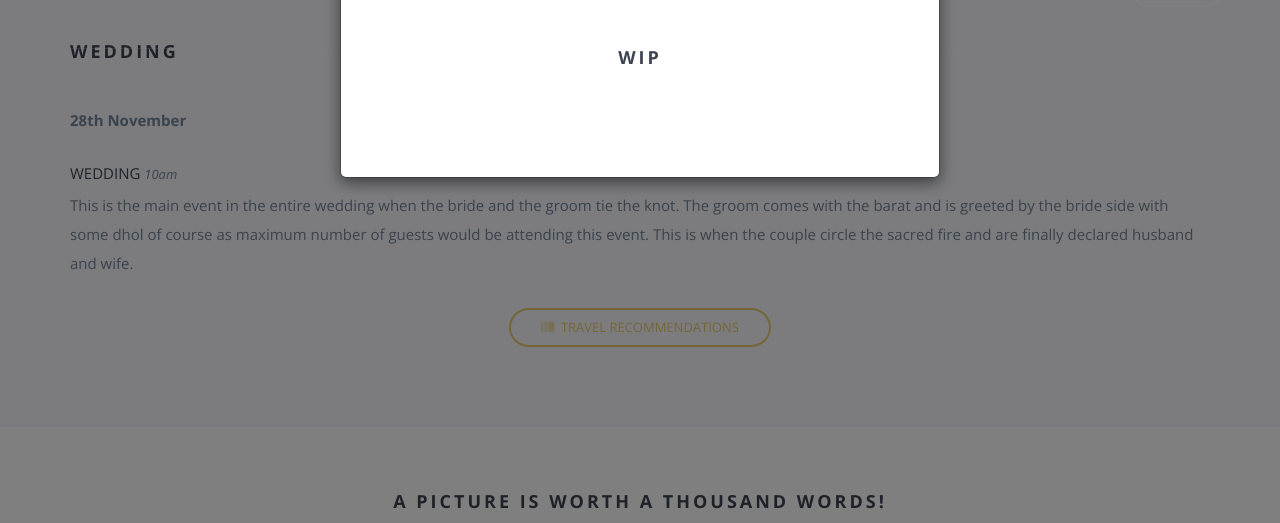
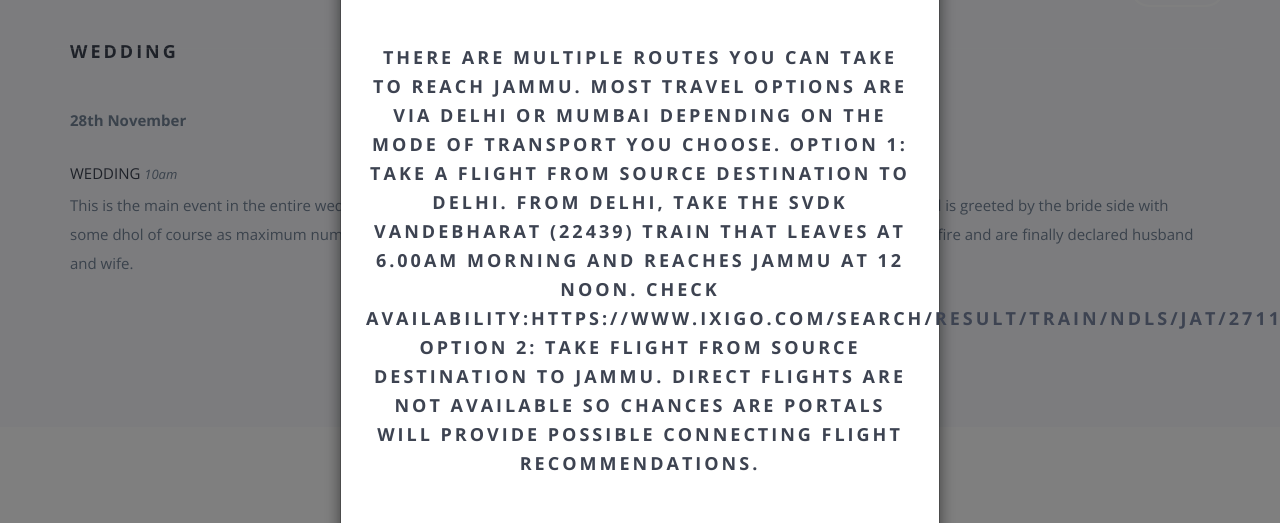
Before and after one commit to cknm-cmd/wed, a website: page index.html in a window 1280 px wide. Both pictures are taken after a click on the link "TRAVEL RECOMMENDATIONS". Shown: the part 1839-2362 px from the top of the page. Drawn offline with nearby package versions, Linux system fonts and the light colour scheme; some packages are replaced by stand-ins of ours; files that its build step writes are made by us from their sources; a script that the page names is missing; files whose address does not match are found by name.

Commit message:
Update index.html

```diff
--- a/index.html
+++ b/index.html
@@ -187,7 +187,14 @@
                 <div class="modal-body">
                     <button type="button" class="close" data-dismiss="modal" aria-label="Close"><span>&times;</span>
                     </button>
-                    <h3 class="text-center section-padding">WIP</h3>
+                    <h3 class="text-center section-padding"> There are multiple routes you can take to reach Jammu. Most travel options are via Delhi or Mumbai depending on the mode of transport you choose.
+
+Option 1:
+Take a flight from source destination to Delhi. From Delhi, take the SVDK VANDEBHARAT (22439) train that leaves at 6.00am morning and reaches Jammu at 12 noon.
+Check Availability:https://www.ixigo.com/search/result/train/NDLS/JAT/27112022//1/0/0/0/ALL
+
+Option 2:
+Take flight from source destination to Jammu. Direct flights are not available so chances are portals will provide possible connecting flight recommendations.</h3>
 <!--                    <h5>Mehndi <span class="time">1PM - 5PM</span></h5>
                     <p>
                         <strong>Ethnic indian wear</strong>
@@ -369,7 +376,7 @@
                     <div class="row text-center">
                         <div class="col-md-6" style="padding: 5px;">
                             <a class="btn btn-fill btn-small"
-                               href=#></i>&nbsp;&nbsp;Book Taxi.</a>
+                               href=https://bit.ly/cabsjammu></i>&nbsp;&nbsp;Book Taxi.</a>
                         </div>
                         <div class="col-md-6" style="padding: 5px;">
                             <a class="btn btn-accent btn-small" id="btn-show-map"><i class="fa fa-map-marker"></i>&nbsp;&nbsp;Show
```
